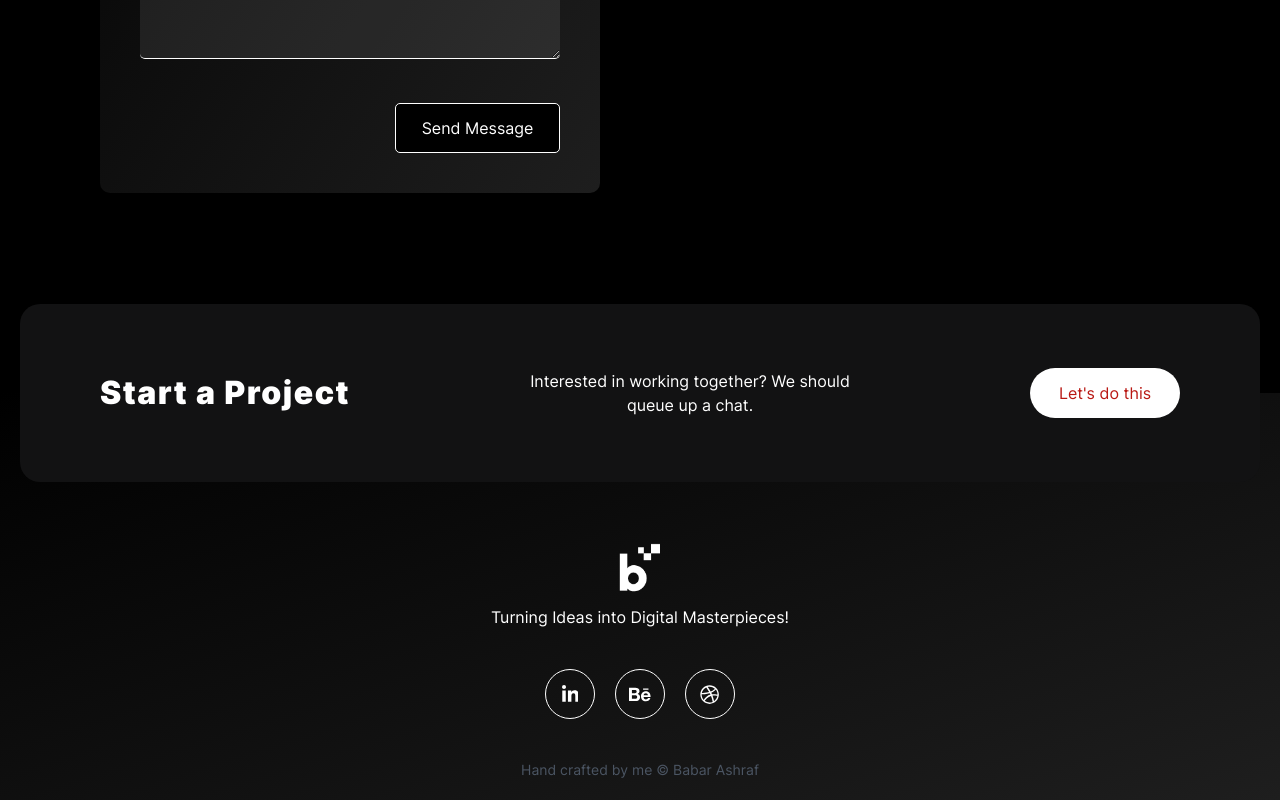
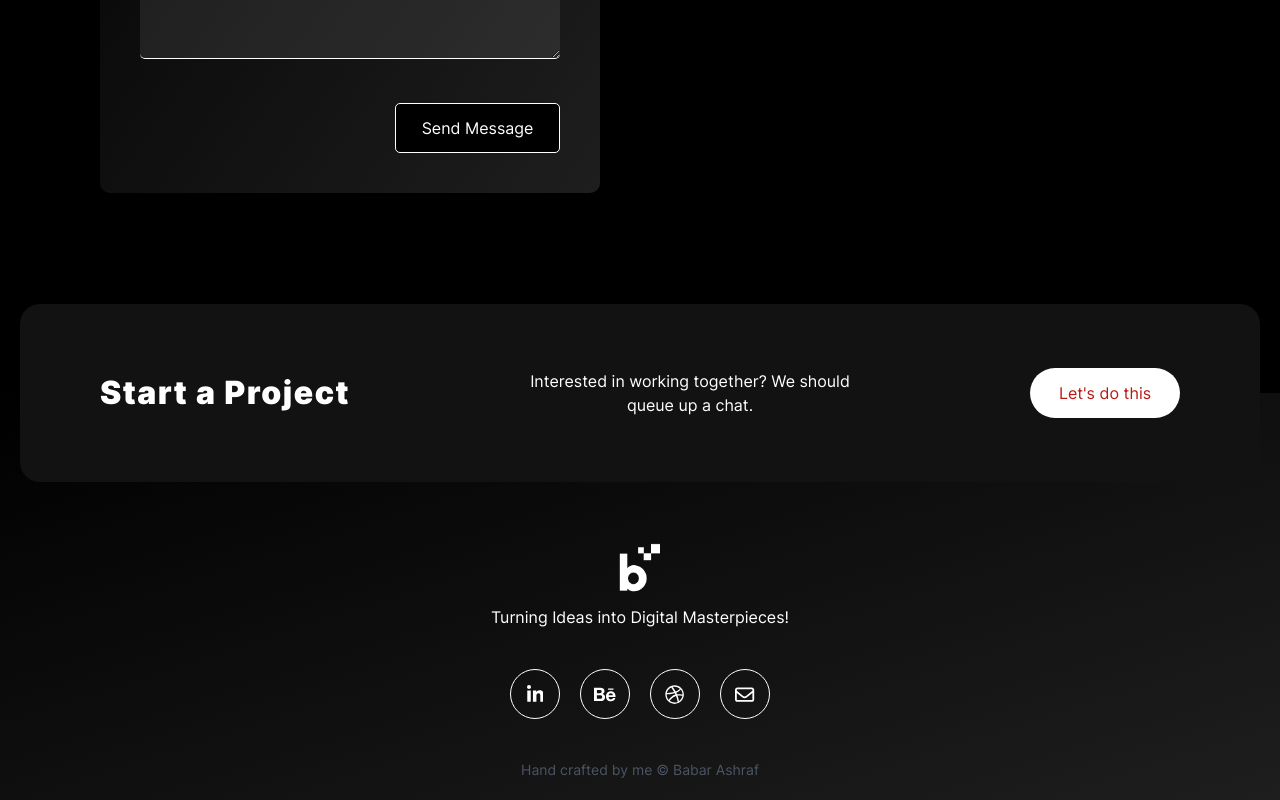
Before and after one commit to Babar78/my-portfolio, a React (Create React App) app: page / in a window 1280 px wide. Shown: the part 6223-7023 px from the top of the page. Built offline with nearby package versions, Linux system fonts and the light colour scheme; the HTML template or start-up script is replaced by a standard one.

Commit message:
Footer Updated

```diff
--- a/src/index.css
+++ b/src/index.css
@@ -582,6 +582,10 @@ a {
   .footer_content a svg{
     height:  1em !important;
   }
+
+  .social-handles-div {
+    gap: 1rem !important;
+  }
 }
 
 @media (max-width: 375px) {
--- a/src/sections/footerSection/FooterSection.jsx
+++ b/src/sections/footerSection/FooterSection.jsx
@@ -43,6 +43,7 @@ function FooterSection() {
               </a>
               <a
                 href="https://www.behance.net/muhammad_babar"
+                target="_blank"
                 className="w-[50px] h-[50px] border-[1px] border-white hover:bg-white rounded-full text-white hover:text-black flex justify-center items-center cursor-pointer"
               >
                 <svg
@@ -56,6 +57,7 @@ function FooterSection() {
               </a>
               <a
                 href="https://dribbble.com/Babar_Ashraf"
+                target="_blank"
                 className="w-[50px] h-[50px] border-[1px] border-white hover:bg-white rounded-full text-white hover:text-black flex justify-center items-center cursor-pointer"
               >
                 <svg
@@ -65,6 +67,21 @@ function FooterSection() {
                   fill="currentColor"
                 >
                   <path d="M256 8C119.252 8 8 119.252 8 256s111.252 248 248 248 248-111.252 248-248S392.748 8 256 8zm163.97 114.366c29.503 36.046 47.369 81.957 47.835 131.955-6.984-1.477-77.018-15.682-147.502-6.818-5.752-14.041-11.181-26.393-18.617-41.614 78.321-31.977 113.818-77.482 118.284-83.523zM396.421 97.87c-3.81 5.427-35.697 48.286-111.021 76.519-34.712-63.776-73.185-116.168-79.04-124.008 67.176-16.193 137.966 1.27 190.061 47.489zm-230.48-33.25c5.585 7.659 43.438 60.116 78.537 122.509-99.087 26.313-186.36 25.934-195.834 25.809C62.38 147.205 106.678 92.573 165.941 64.62zM44.17 256.323c0-2.166.043-4.322.108-6.473 9.268.19 111.92 1.513 217.706-30.146 6.064 11.868 11.857 23.915 17.174 35.949-76.599 21.575-146.194 83.527-180.531 142.306C64.794 360.405 44.17 310.73 44.17 256.323zm81.807 167.113c22.127-45.233 82.178-103.622 167.579-132.756 29.74 77.283 42.039 142.053 45.189 160.638-68.112 29.013-150.015 21.053-212.768-27.882zm248.38 8.489c-2.171-12.886-13.446-74.897-41.152-151.033 66.38-10.626 124.7 6.768 131.947 9.055-9.442 58.941-43.273 109.844-90.795 141.978z" />
+                </svg>
+              </a>
+
+              <a
+                href="mailto:muhammadbabarashraf8@gmail.com"
+                target="_blank"
+                className="w-[50px] h-[50px] border-[1px] border-white hover:bg-white rounded-full text-white hover:text-black flex justify-center items-center cursor-pointer"
+              >
+                <svg
+                  xmlns="http://www.w3.org/2000/svg"
+                  height="1.2em"
+                  className="fill-current"
+                  viewBox="0 0 512 512"
+                >
+                  <path d="M64 112c-8.8 0-16 7.2-16 16v22.1L220.5 291.7c20.7 17 50.4 17 71.1 0L464 150.1V128c0-8.8-7.2-16-16-16H64zM48 212.2V384c0 8.8 7.2 16 16 16H448c8.8 0 16-7.2 16-16V212.2L322 328.8c-38.4 31.5-93.7 31.5-132 0L48 212.2zM0 128C0 92.7 28.7 64 64 64H448c35.3 0 64 28.7 64 64V384c0 35.3-28.7 64-64 64H64c-35.3 0-64-28.7-64-64V128z" />
                 </svg>
               </a>
             </div>
```
